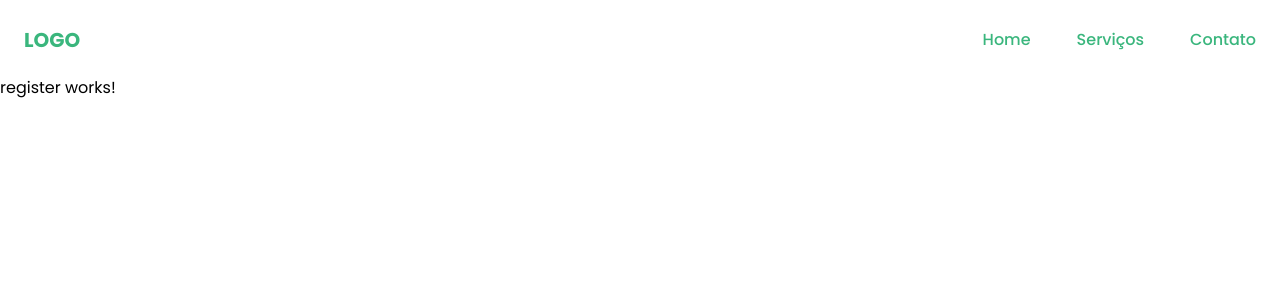
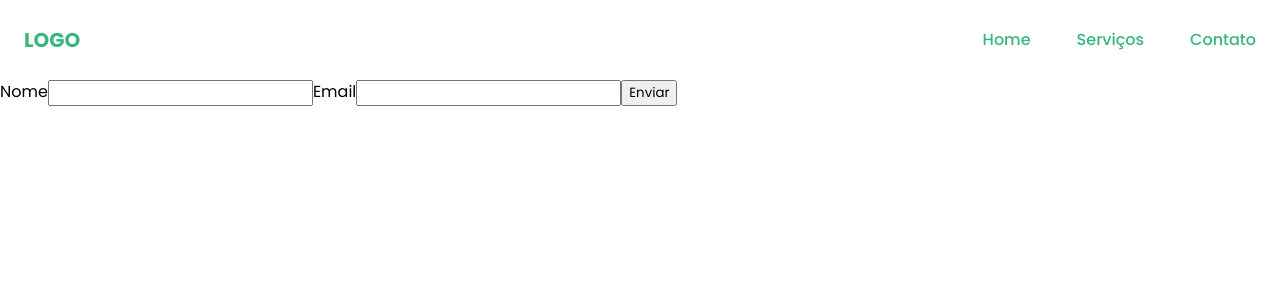
Before and after one commit to ultimatedz/BradMoney, an Angular app: page /register in a window 1280 px wide. Shown: the top 300 px of the page. Built offline with nearby package versions, Linux system fonts and the light colour scheme.

Commit message:
Update slider

```diff
--- a/src/app/pages/home/home.component.html
+++ b/src/app/pages/home/home.component.html
@@ -87,10 +87,10 @@
       </div>
 
       <div class="main-description-customer-navigation">
-        <label for="customer1" class="manual-btn"></label>
-        <label for="customer2" class="manual-btn"></label>
-        <label for="customer3" class="manual-btn"></label>
-        <label for="customer4" class="manual-btn"></label>
+        <label for="customer1" class="manual-btn" (click)="updateCount(1)"></label>
+        <label for="customer2" class="manual-btn" (click)="updateCount(2)"></label>
+        <label for="customer3" class="manual-btn" (click)="updateCount(3)"></label>
+        <label for="customer4" class="manual-btn" (click)="updateCount(4)"></label>
       </div>
 
       <img src="../assets/icons/timer-background.svg" alt="Ícone de relógio verde" class="timer-background">
--- a/src/app/pages/home/home.component.ts
+++ b/src/app/pages/home/home.component.ts
@@ -29,4 +29,8 @@ export class HomeComponent implements OnInit {
     const elementSelected: HTMLInputElement = document.querySelector(`#customer${this.count}`)!
     elementSelected.checked = true
   }
+
+  updateCount(id: number){
+    this.count = id
+  }
 }
--- a/src/app/pages/register/register.component.html
+++ b/src/app/pages/register/register.component.html
@@ -1 +1,8 @@
-<p>register works!</p>
+<form (submit)="teste($event)">
+    <label for="name">Nome</label>
+    <input type="text" id="name">
+
+    <label for="email">Email</label>
+    <input type="email" id="name">
+    <button>Enviar</button>
+</form>
--- a/src/app/pages/register/register.component.ts
+++ b/src/app/pages/register/register.component.ts
@@ -7,4 +7,9 @@ import { Component } from '@angular/core';
 })
 export class RegisterComponent {
 
+  teste(event: SubmitEvent){
+    event.preventDefault()
+    console.log('ok')
+  }
+
 }
```
